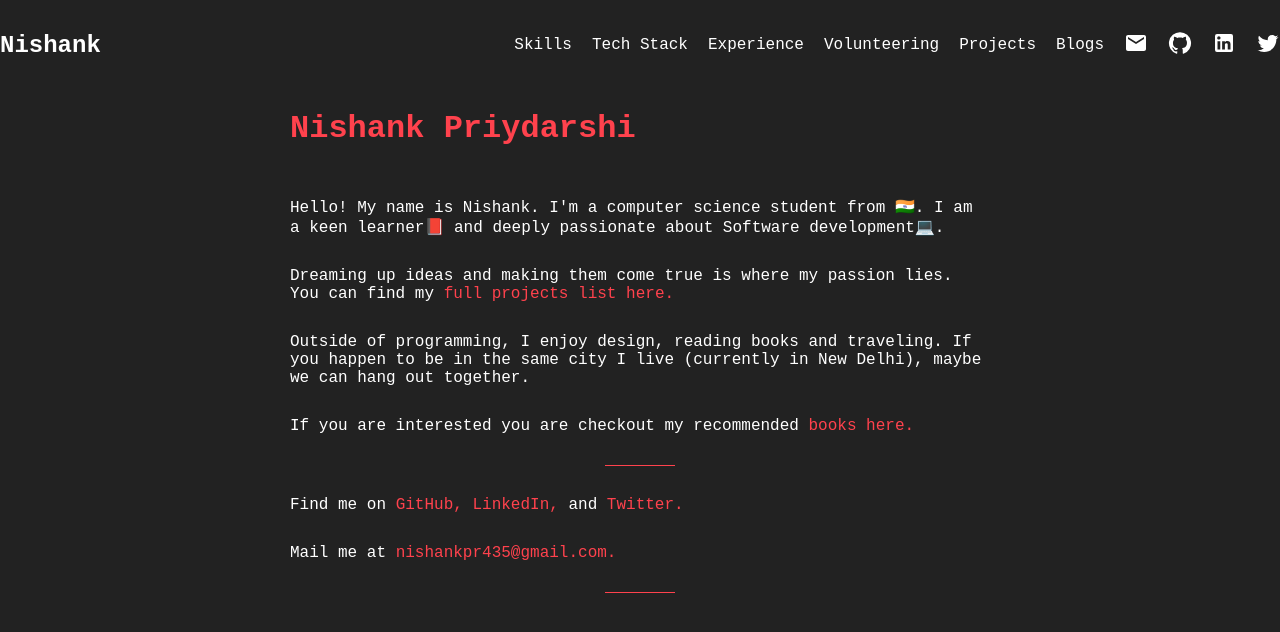
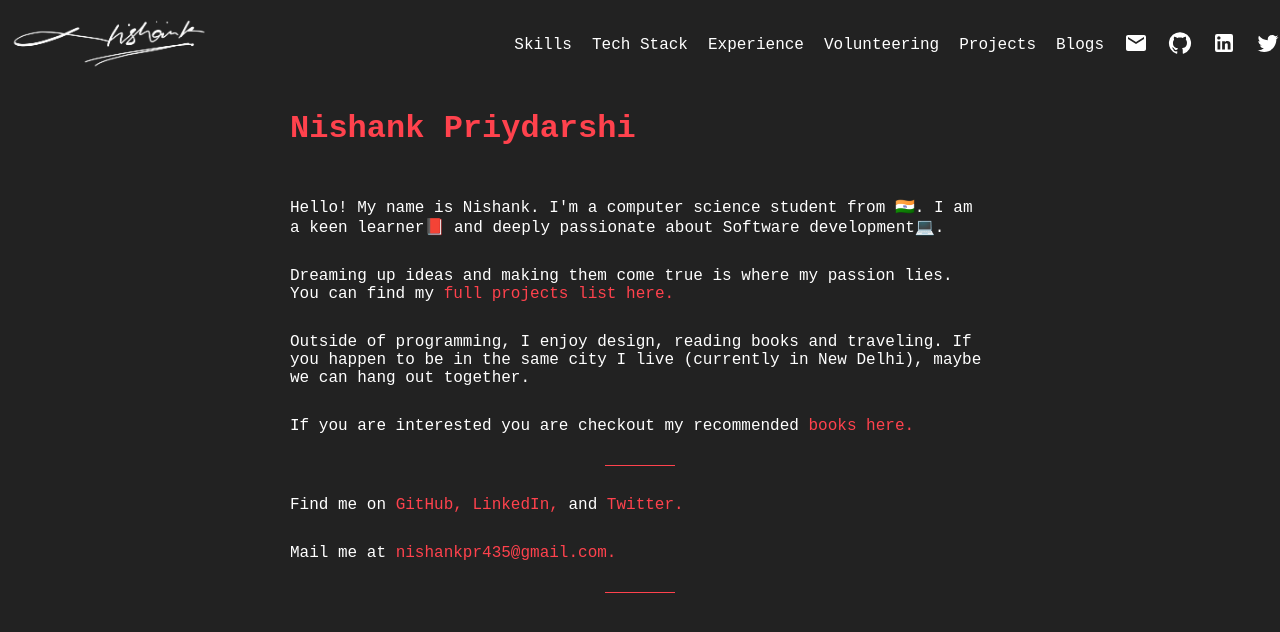
Before and after one commit to theMillenniumFalcon/portfolio, a Next.js app: page / in a window 1280 px wide. Shown: the top 632 px of the page. Built offline with nearby package versions, Linux system fonts and the light colour scheme.

Commit message:
logo added

```diff
--- a/components/Navbar.tsx
+++ b/components/Navbar.tsx
@@ -1,6 +1,6 @@
 import React from 'react'
 import NextLink from 'next/link'
-import { Flex, Heading, Box, Link } from '@chakra-ui/react'
+import { Flex, Heading, Box, Link, Image } from '@chakra-ui/react'
 import MailIcon from '@mui/icons-material/Mail';
 import TwitterIcon from '@mui/icons-material/Twitter';
 import LinkedInIcon from '@mui/icons-material/LinkedIn';
@@ -13,7 +13,15 @@ const Navbar: React.FC<NavbarProps> = ({ }) => {
         <Flex zIndex={1} top={0} height="90px">
             <Flex flex={1} m="auto" align="center" maxW={1400}>
                 <NextLink href="/" passHref>
-                    <Heading style={{ textDecoration: "none", cursor: "pointer" }}>Nishank</Heading>
+                    <Image
+                        cursor='pointer'
+                        htmlWidth='210px'
+                        htmlHeight='70px'
+                        objectFit='cover'
+                        src='assets/hero/hero.png'
+                        alt=''
+                        mr={4}
+                    />
                 </NextLink>
                 <Flex ml={"auto"} align="center">
                     <Flex>
```
Also changed, not shown: public/assets/hero/hero.png (added).
